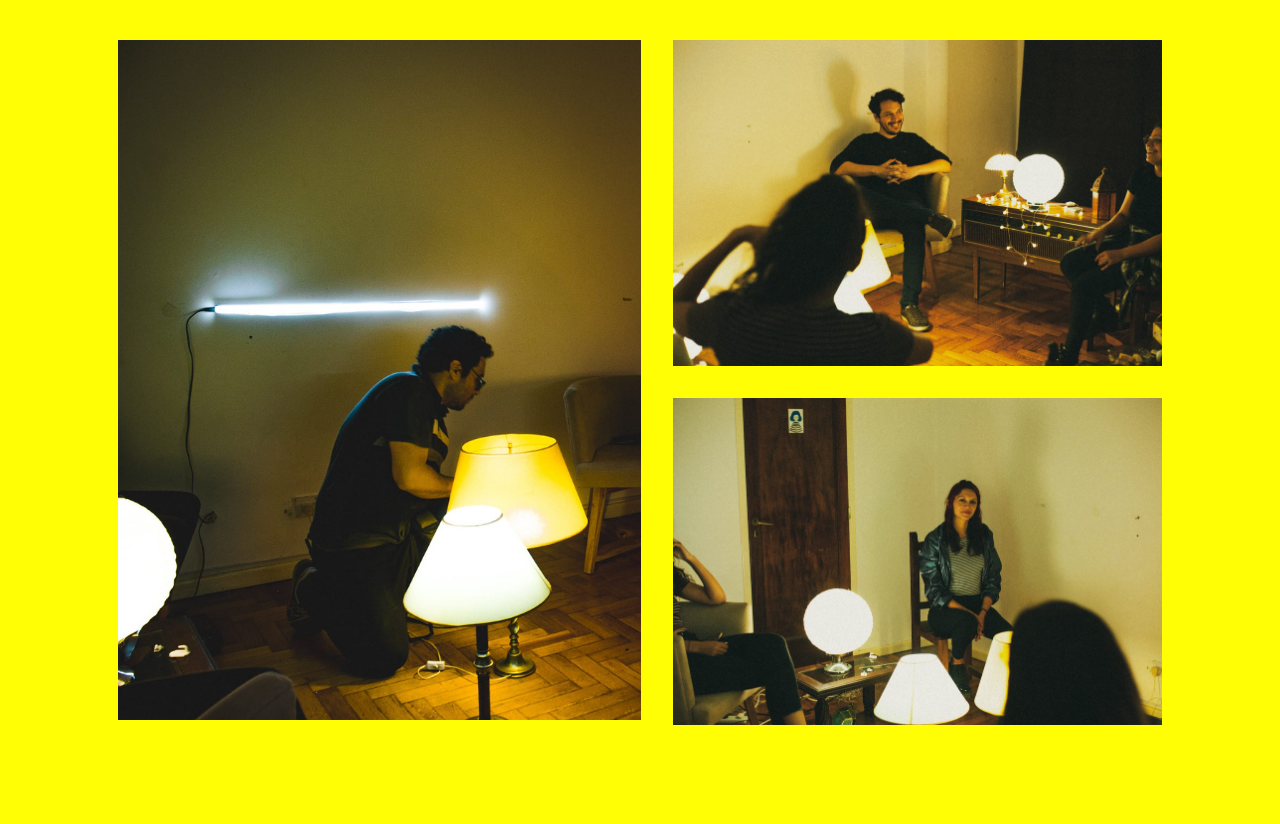
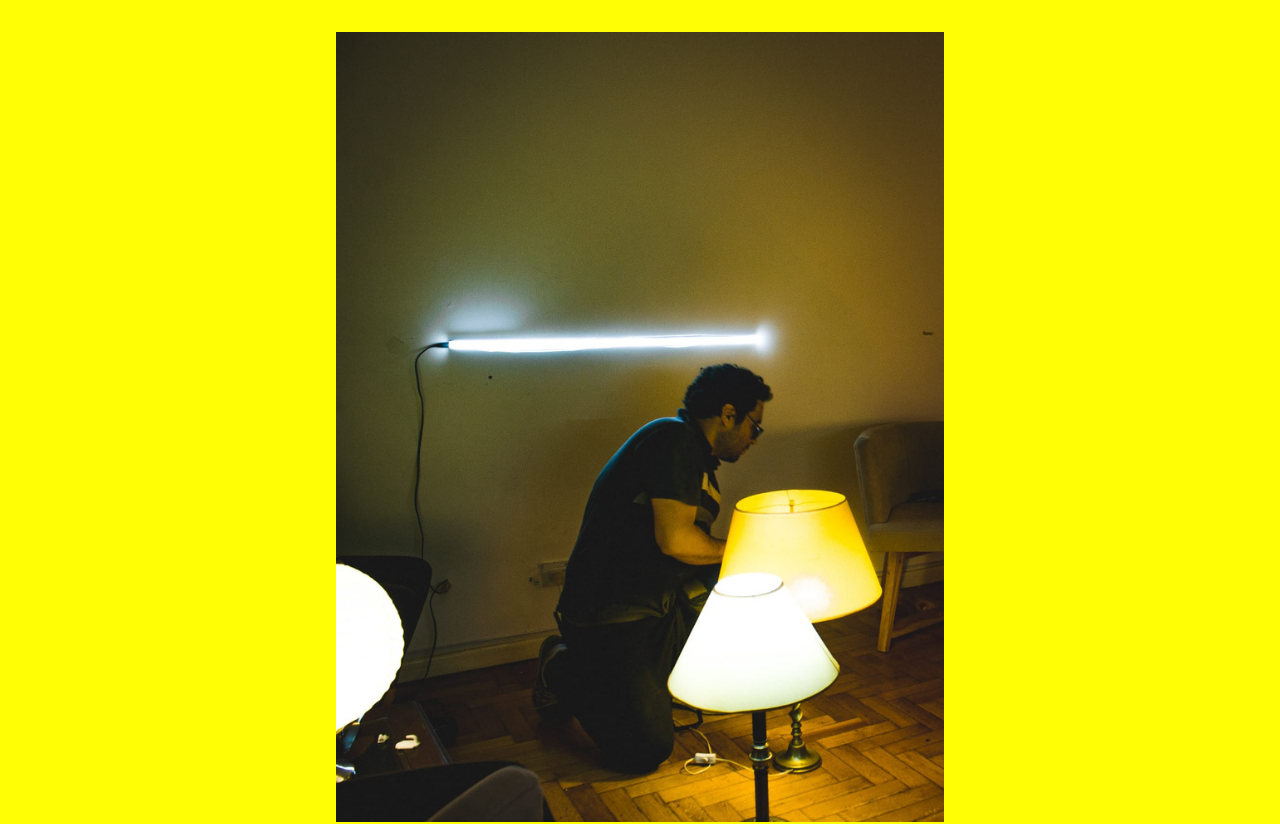
Before and after one commit to GKondratiuk/LUP, a React (Vite) app in the folder LUP/: page /backstage in a window 1280 px wide. Shown: the top 824 px of the page. Built offline with nearby package versions, Linux system fonts and the light colour scheme.

Commit message:
vamosvamovamos

```diff
--- a/LUP/src/Components/Bienvenida/Bienvenida.css
+++ b/LUP/src/Components/Bienvenida/Bienvenida.css
@@ -22,7 +22,7 @@
     color: white;
     font-size: 40px;
     margin-top: 2rem;
-    margin-left: 5%;
+    margin-left: 2rem;
 }
 .palabras{
     display: flex;
--- a/LUP/src/Components/Bienvenida/Bienvenida.jsx
+++ b/LUP/src/Components/Bienvenida/Bienvenida.jsx
@@ -8,7 +8,7 @@ export const Bienvenida = () => {
 
     <section className='bienvenida'>
       <div className='palabras'>
-      <h2>BIENVENIXS A LUP</h2>
+      <h2>BIENVENIXS A LUP:</h2>
       <p>Somos la esencia de la música hecha realidad. En nuestra productora audiovisual, fusionamos pasión y talento para dar vida a tus sueños musicales. En LUP, creemos en capturar la auténtica magia de tu música y transformarla en una experiencia visual inolvidable. <br /> <br />
       Nuestros videos son la ventana perfecta para que tu creatividad brille con calidad cinematográfica. Sé parte de la revolución musical y déjanos mostrar al mundo lo que eres capaz de lograr. <br /> <br />
       En LUP, no solo hacemos videos, creamos experiencias que perduran en el corazón de quienes te escuchan. ¡Es hora de marcar la diferencia juntos!</p>
--- a/LUP/src/Components/BookPhotos/BookPhotos.css
+++ b/LUP/src/Components/BookPhotos/BookPhotos.css
@@ -6,62 +6,13 @@
 
 .Book{
     display: flex;
+    flex-direction: column;
     background-color: var(--color-principal);
-    justify-content: center;
     gap: 2rem;
-    padding-bottom: 10vh;
+    align-items: center;
+    padding: 2rem;
 }
 
-.photo1{
-    display: flex;
-    margin-top: 5vh;
-
+.Book img{
+    width: 50%;
 }
-
-.photo1 img{
-    height: 85vh;
-}
-
-.photo2{
-    display: flex;
-    flex-direction: column;
-    gap: 2rem;
-    margin-top: 5vh;
-
-}
-
-.photo2 .img1{
-    height: 40.8vh;
-
-}
-
-.photo2 .img2{
-    height: 40.8vh;
-
-}
-
-@media (max-width: 350px ){
-
-    .Book{
-        flex-direction: column;
-    }
-    .photo1{
-    display: flex;
-    justify-content: center;
-
-}
-
-    .photo1 img{
-        height: 40vh;
-
-    }
-
-    .photo2 .img1{
-        height: 20vh;
-    }
-
-    .photo2 .img2{
-        height: 20vh;
-    }
-
-}
--- a/LUP/src/Components/BookPhotos/BookPhotos.jsx
+++ b/LUP/src/Components/BookPhotos/BookPhotos.jsx
@@ -12,28 +12,17 @@ export const BookPhotos = () => {
 <>
 <section className='Book'>
 
-  <div className='photo1'>
-    <img src={BienvenidaImagen2} alt="" />
-  </div>
 
-  <div className='photo2'>
-    <img className='img1' src={BienvenidaImagen3} alt="" />
-    <img className='img2' src={BienvenidaImagen4} alt="" />
-  </div>
+    <img className='img2' src={BienvenidaImagen2} alt="" />
+    <img className='img3' src={BienvenidaImagen3} alt="" />
+    <img className='img4' src={BienvenidaImagen4} alt="" />
+    <img className='img2' src={BienvenidaImagen6} alt="" />
+    <img className='img5' src={BienvenidaImagen5} alt="" />
+    <img className='img7' src={BienvenidaImagen7} alt="" />
+
 </section>
 
-<section className='Book'>
 
-<div className='photo1'>
-  <img src={BienvenidaImagen6} alt="" />
-</div>
-
-<div className='photo2'>
-  <img className='img1' src={BienvenidaImagen5} alt="" />
-  <img className='img2' src={BienvenidaImagen7} alt="" />
-</div>
-
-</section>
 
 
 </>
--- a/LUP/src/Components/Fromulario/Formulario.css
+++ b/LUP/src/Components/Fromulario/Formulario.css
@@ -2,6 +2,7 @@
     box-sizing: border-box;
     margin: 0;
     padding: 0;
+
 }
 
 .formulario{
@@ -15,8 +16,7 @@
     display: flex;
     background-color: var(--color-secundario);
    margin-top: 9%;
-   margin-bottom: 9%;
-    width: 100%;
+    margin-bottom: 12%;
 }
 
 .formularioContainer{
@@ -53,3 +53,10 @@
     background-color: var(--color-principal);
     margin-left: 70%;
 }
+
+@media (max-width: 450px){
+    .vamos{
+        margin-top: 30%;
+        margin-bottom: 40%;
+    }
+}
```
